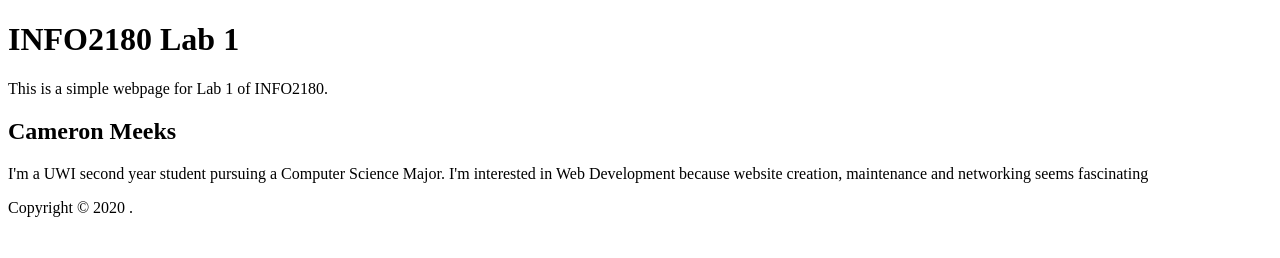
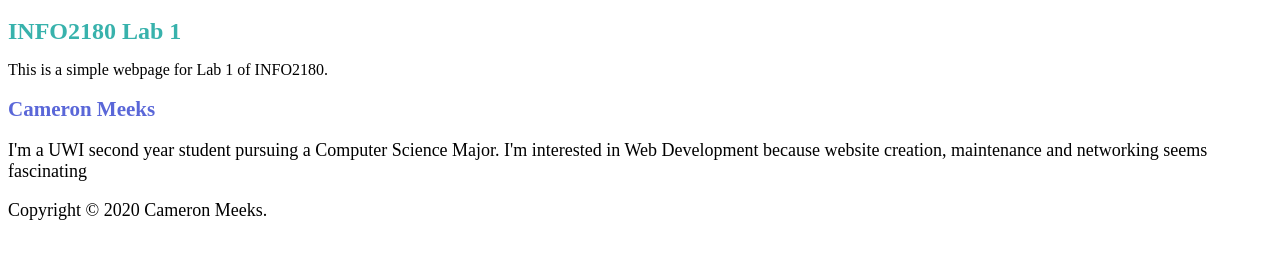
Before and after one commit to JustCameron/info2180-lab1, a plain HTML site: page index.html in a window 1280 px wide. Drawn offline with Linux system fonts and the light colour scheme.

Commit message:
Changed formatting

```diff
--- a/index.html
+++ b/index.html
@@ -1,6 +1,8 @@
 <!DOCTYPE html>
 <html lang="en">
 <head>
+    <link rel="stylesheet" href="styles.css">
+    <p style="font-size:18px;"></p>
     <meta charset="UTF-8">
     <meta name="viewport" content="width=devicewidth, initial-scale=1.0">
     <meta http-equiv="X-UA-Compatible" content="ie=edge">
@@ -8,15 +10,15 @@
 </head>
 <body>
  <header>
-     <h1>INFO2180 Lab 1</h1>
+     <h1 style="color:#38B2AC;font-size:24px;">INFO2180 Lab 1</h1>
      <p>This is a simple webpage for Lab 1 of INFO2180.</p>
  </header>
  <main>
- <h2>Cameron Meeks</h2>
- <p>I'm a UWI second year student pursuing a Computer Science Major. I'm interested in Web Development because website creation, maintenance and networking seems fascinating</p>
+ <h2 style="color:#5A67D8;font-size:21px;">Cameron Meeks</h2>
+ <p style="font-size:18px;">I'm a UWI second year student pursuing a Computer Science Major. I'm interested in Web Development because website creation, maintenance and networking seems fascinating</p>
  </main>
  <footer>
- <p>Copyright &copy; 2020 <Your Name>.</p>
+ <p style="font-size:18px;">Copyright &copy; 2020 Cameron Meeks.</p>
  </footer>
 </body>
 </html>
```
